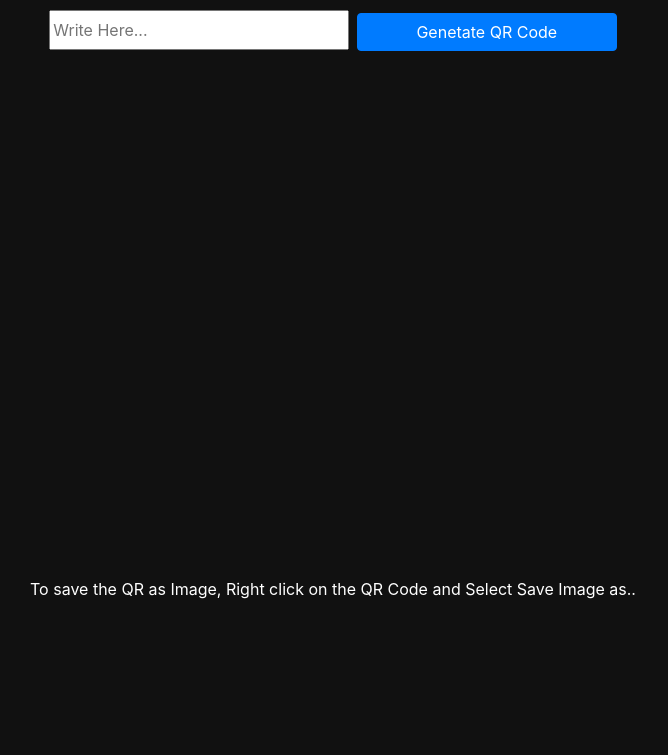
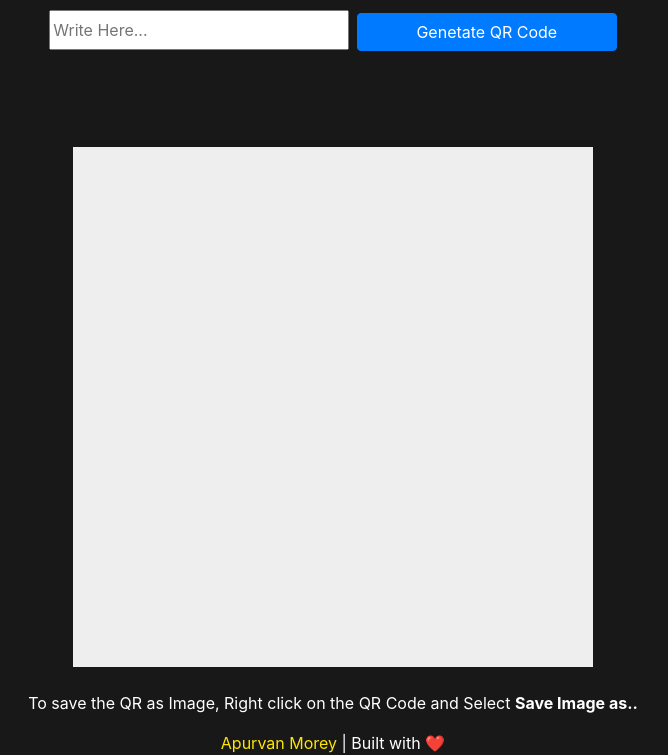
Before and after one commit to Apurvanmorey/qrgenerator, a plain HTML site: page index.html in a window 1280 px wide. Shown: the part 150-905 px from the top of the page, without its empty margins (307-975 px from the left). Before the commit the page ends 800 px from the top, so only its background shows below. Drawn offline with nearby package versions, Linux system fonts and the light colour scheme.

Commit message:
changed the UI

```diff
--- a/index.html
+++ b/index.html
@@ -10,13 +10,17 @@
        height: 100vh;
        padding-top: 10vh;
        margin: 0;
-       background-color: #111;
-       color: #fff;
+       background-color: #181818;
+       color: #ffffff;
    }
    input{
        margin-bottom: 10px;
    }
+   a{
+       color: rgb(255, 230, 0);
+   }
   .btn{
+
       margin-left:3px;
       width: 260px;
   }
@@ -24,10 +28,10 @@
        text-align: center;
         margin-top:15px;
       }
-      @media (min-width: 768px) {
+      @media (min-width: 900px) {
           #qrcode{
               padding-left: 350px;
-              border: 10px #fff;
+              border: 10px #eee;
           }
       }
 </style>
@@ -39,22 +43,27 @@
    <button class="btn button btn-primary" onclick="generateQR()">Genetate QR Code</button>
 </div>
 <br><br><br>
-    <div id="qrcode" style="width: 80%;" title="QR Code " class="container text-center"></div>
+    <div id="qrcode" style="width: 520px; max-height: 520px; padding: 5px; background-color: #eee; border: #eee 5px solid;" title="QR Code " alt="Make Awesome QR Codes Now" class="container text-center">
+
+    </div>
 
 <div>
     <br>
-   <p id="msg">To save the QR as Image, Right click on the QR Code and Select Save Image as..</p>
+   <p id="msg">To save the QR as Image, Right click on the QR Code and Select <b>Save Image as..</b> </p>
 </div>
+<footer>
+    <p>
+       <a href="https://instagram.com/mi.apurvan">Apurvan Morey</a> | Built with ❤️
+</footer>
 </body>
 <script src="qrcode.min.js"></script>
 <script>
     var qrdata = document.getElementById('qr-data');
     var qrcode = new QRCode(document.getElementById('qrcode'),{
-        width: 400,
-        height: 400,
-        padding: "10px",
-	    colorDark : "#237cf9",
-        colorLight : "#fff",
+        width: 500,
+        height: 500,
+	    colorDark : "#111",
+        colorLight : "#eee",
 
     });
 
```
